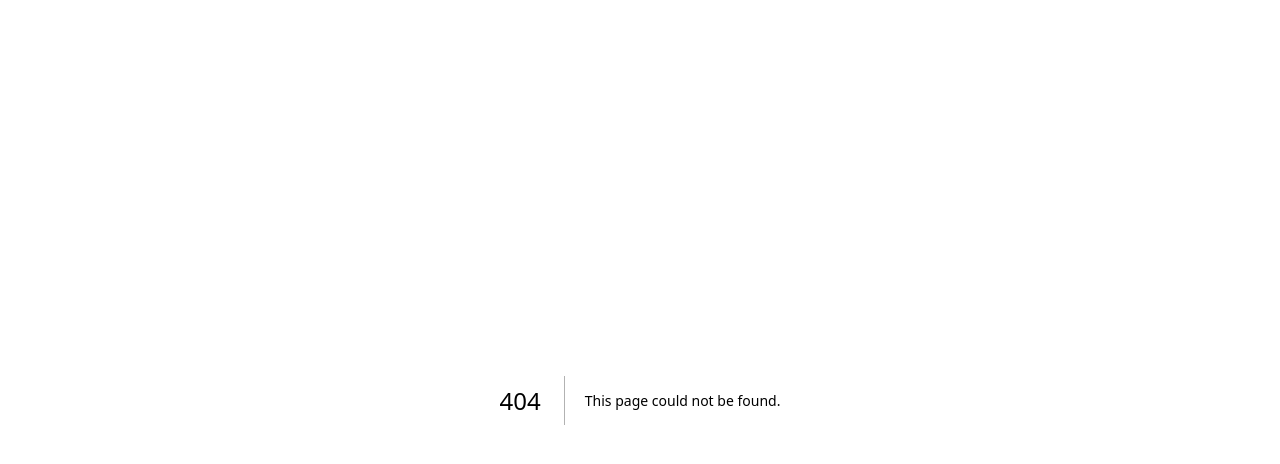
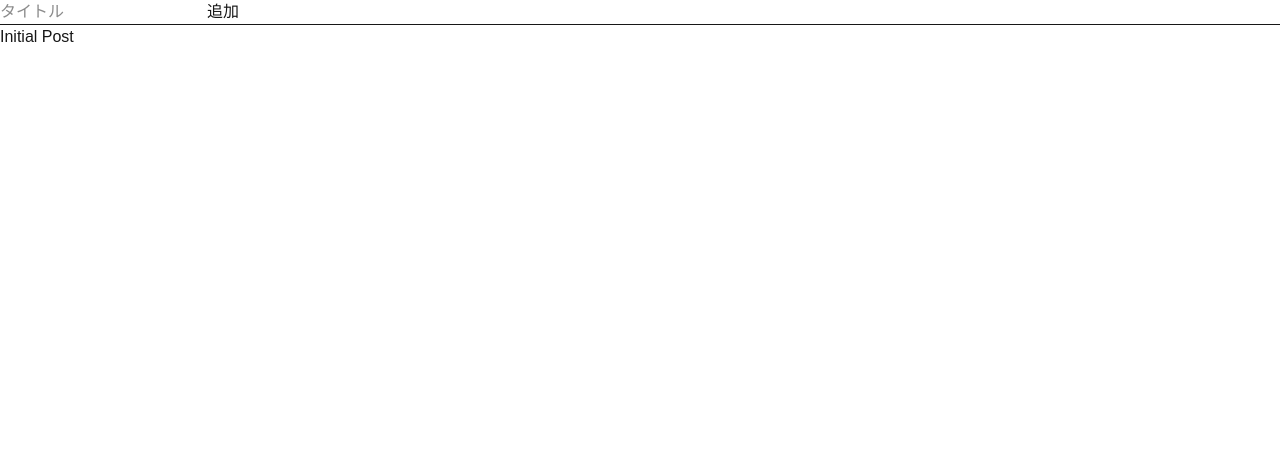
Before and after one commit to high-g/nextjs-workspace, a Next.js app in the folder nextjs/: page /demo/use-optimistic in a window 1280 px wide. Before the commit this address had no page. Shown: the top 464 px of the page. Built offline with nearby package versions, Linux system fonts and the light colour scheme.

Commit message:
feat: useOptimistic

```diff
--- /dev/null
+++ b/nextjs/src/app/demo/use-optimistic/PostList.tsx
@@ -0,0 +1,44 @@
+"use client";
+
+import { useOptimistic, useTransition, useState } from "react";
+import { addPost } from "./action";
+
+type Post = { id: number; title: string };
+
+export default function PostList({ initialPosts }: { initialPosts: Post[] }) {
+  const [posts, setPosts] = useState(initialPosts);
+  const [isPending, startTransition] = useTransition();
+  const [optimisticPosts, addOptimisticPost] = useOptimistic(
+    posts,
+    (current, newTitle: string) => [
+      ...current,
+      { id: Date.now(), title: `${newTitle}（送信中...）` },
+    ],
+  );
+
+  function handleSubmit(formData: FormData) {
+    const title = formData.get("title") as string;
+    startTransition(async () => {
+      addOptimisticPost(title);
+      const newPost = await addPost(formData);
+      setPosts((prev) => [...prev, newPost]);
+    });
+  }
+
+  return (
+    <div>
+      <form action={handleSubmit}>
+        <input type="text" name="title" placeholder="タイトル" />
+        <button type="submit" disabled={isPending}>
+          追加
+        </button>
+      </form>
+      <hr />
+      <ul>
+        {optimisticPosts.map((p) => (
+          <li key={p.id}>{p.title}</li>
+        ))}
+      </ul>
+    </div>
+  );
+}
--- /dev/null
+++ b/nextjs/src/app/demo/use-optimistic/action.ts
@@ -0,0 +1,7 @@
+"use server";
+
+export async function addPost(formData: FormData) {
+  const title = formData.get("title") as string;
+  await new Promise((resolve) => setTimeout(resolve, 1500));
+  return { id: Date.now(), title };
+}
--- /dev/null
+++ b/nextjs/src/app/demo/use-optimistic/page.tsx
@@ -0,0 +1,11 @@
+import PostList from "./PostList";
+
+const initialPost = [{ id: 1, title: "Initial Post" }];
+
+export default function Page() {
+  return (
+    <div>
+      <PostList initialPosts={initialPost} />
+    </div>
+  );
+}
```
